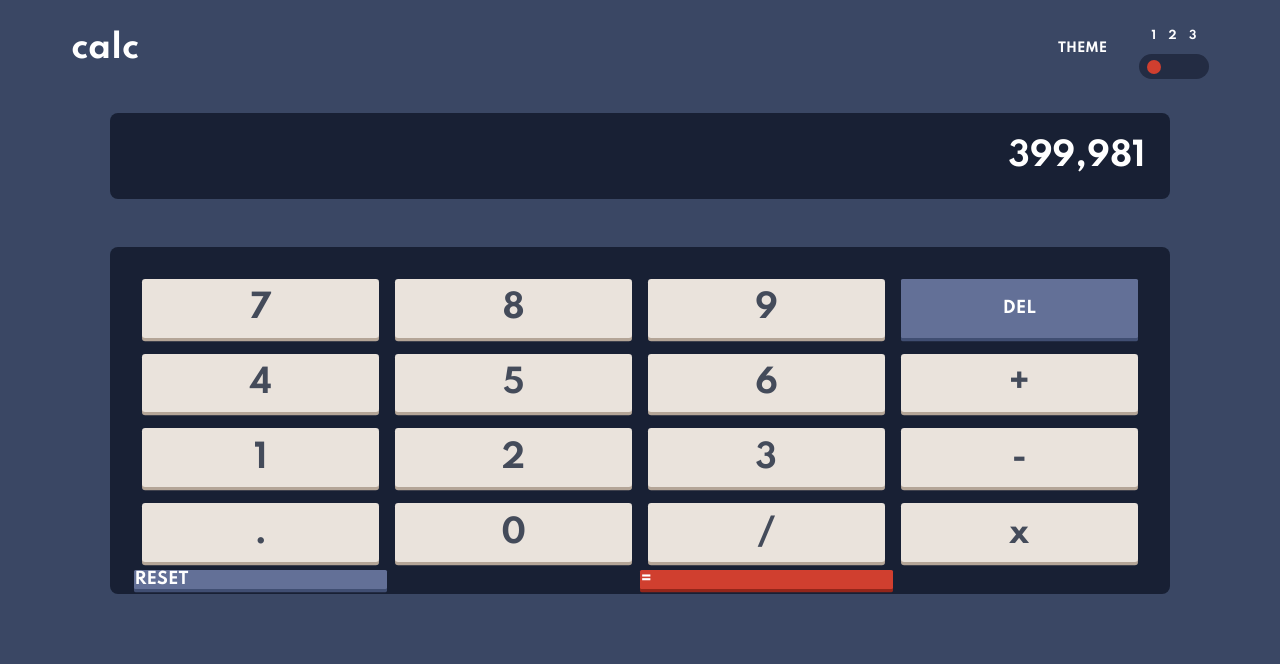
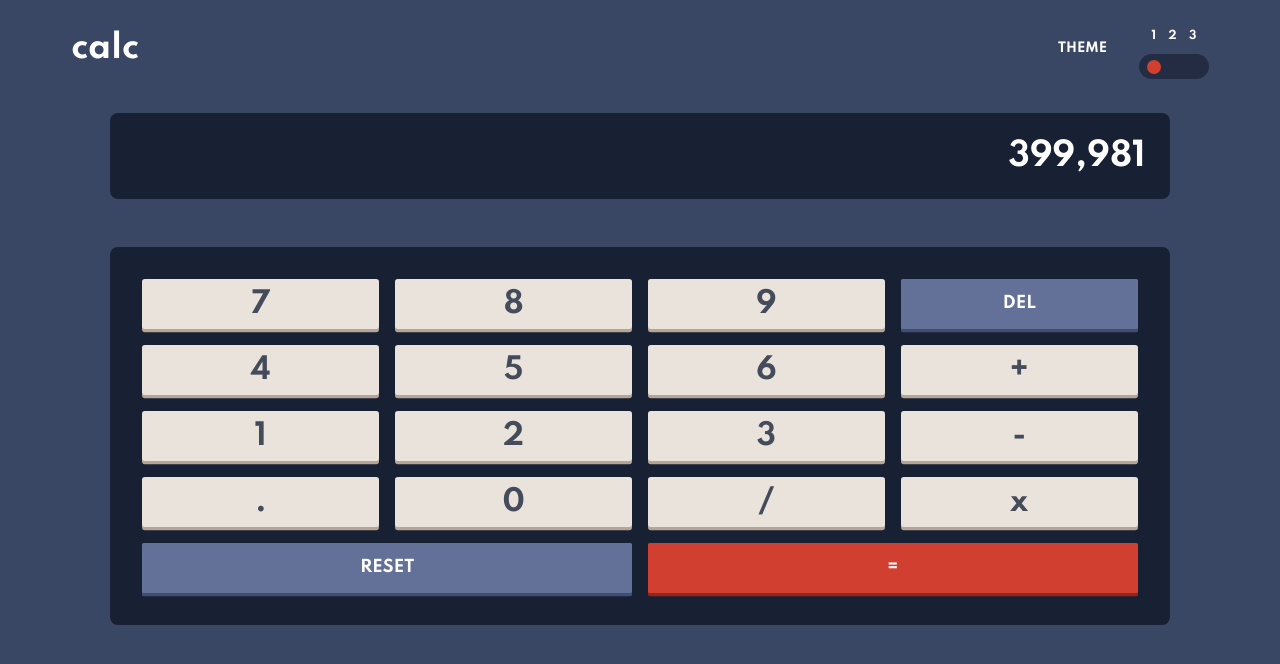
Before and after one commit to RoryKillick/Calculator-App, a React (Create React App) app in the folder calculator-app/: page / in a window 1280 px wide. Shown: the top 664 px of the page. Built offline with nearby package versions, Linux system fonts and the light colour scheme.

Commit message:
updated keys layout using css grid

```diff
--- a/calculator-app/src/scss/Main.scss
+++ b/calculator-app/src/scss/Main.scss
@@ -1,12 +1,9 @@
 .container {
-    //use css grid tomorrow!
     display: grid;
-    grid-template-columns: 25% 25% 25% 25%;
-    grid-template-rows: 25% 25% 25% 25%;
-    //justify-content: stretch;
+    grid-template-columns: repeat(4, 1fr);
+    grid-template-rows: repeat(5, 1fr);
     width: 80%;
     background-color: $third-bgr-color;
-    font-size: 2rem;
     padding: 1.5rem;
     margin: 1.5rem;
     border-radius: 0.5rem;
@@ -15,7 +12,7 @@
 
 .key {
     color: $third-dark-blue;
-    display: grid;
+    display: flex;
     justify-content: center;
     align-items: center;
     background-color: $first-grey;
@@ -23,7 +20,7 @@
     padding: 0.5rem;
     border-radius: 0.1em;
     box-shadow: 0 0.2rem $second-grey;
-    font-size: 2rem;
+    font-size: 1.8rem;
 }
 
 .keyDel {
@@ -39,29 +36,33 @@
     box-shadow: 0 0.2rem $second-dark-blue;
 }
 
-// use repeat wds
 .keyReset {
     color: $white;
+    display: flex;
+    justify-content: center;
+    align-items: center;
     background-color: $first-dark-blue;
     box-shadow: 0 0.2em $second-dark-blue;
     border-radius: 0.1em;
     font-size: 1rem;
-    /* display: flex;
-    justify-content: center;
-    align-items: center; */
-    grid-row-start:  5;
+    margin: 0.5rem;
+    padding: 0.5rem;
     grid-column-start: 1;
+    grid-column-end: 3;
+    height: auto;
 }
 
 .keyEquals {
     color: $white;
+    display: flex;
+    justify-content: center;
+    align-items: center;
     background-color: $red;
     box-shadow: 0 0.2em $dark-red;
     border-radius: 0.1em;
+    margin: 0.5rem;
+    padding: 0.5rem;
     font-size: 1rem;
-    /* display: flex;
-    justify-content: center;
-    align-items: center; */
-    grid-row-start: 5;
     grid-column-start: 3;
+    grid-column-end: 5;
 }
```
